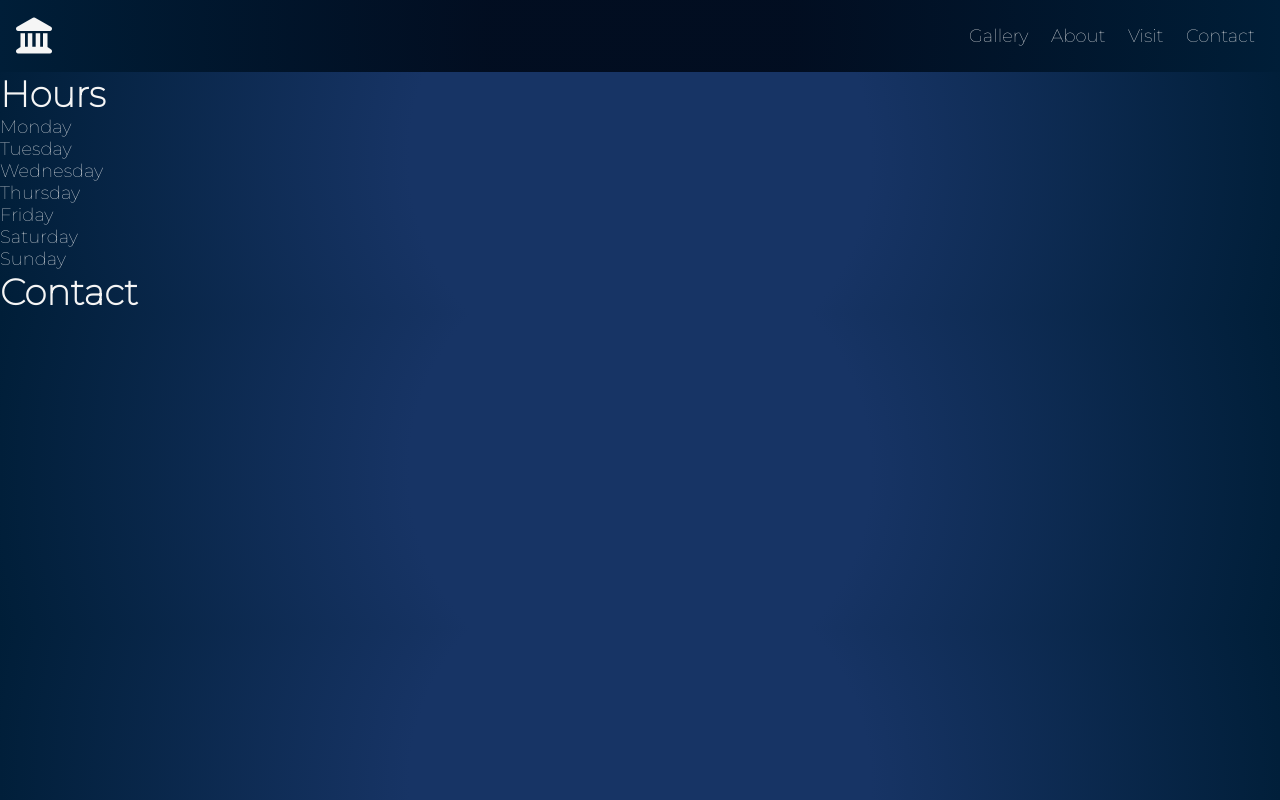
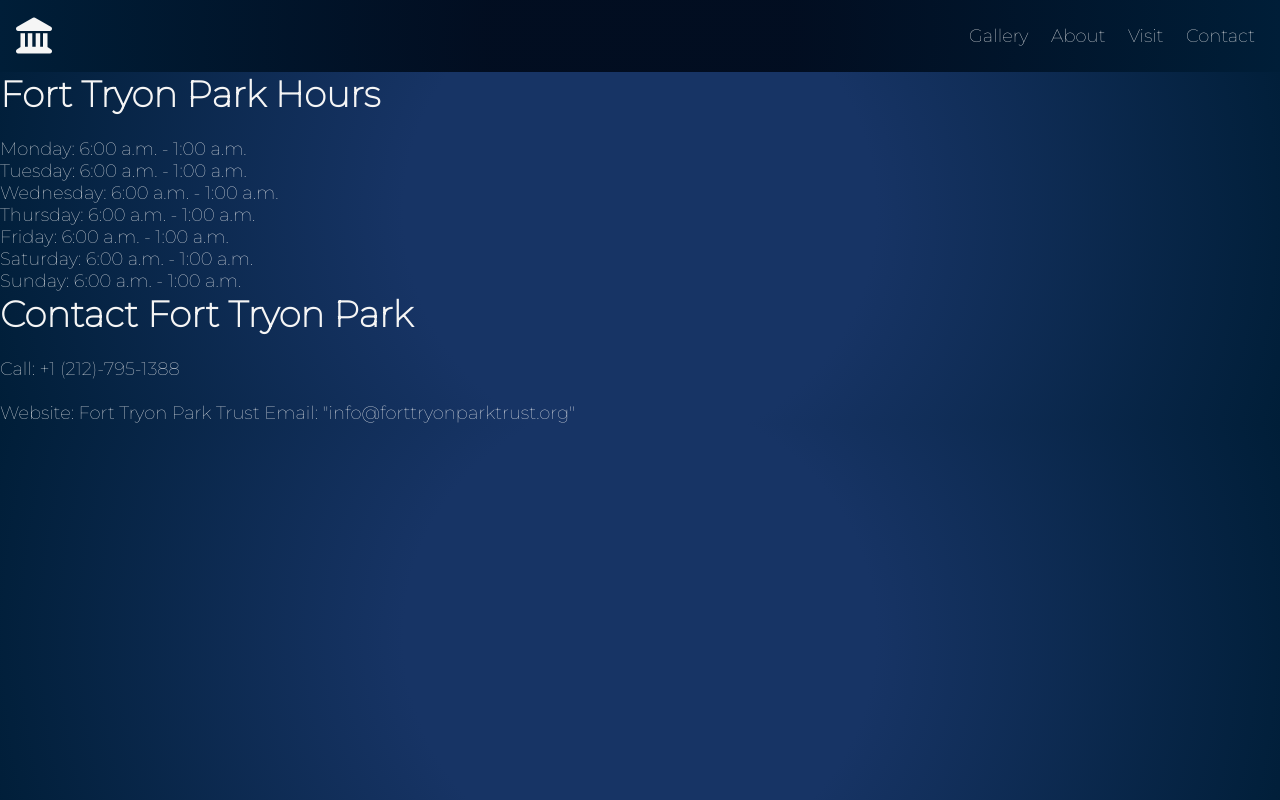
Before and after one commit to cncg/Tryon-Cloisters, a plain HTML site: page pages/contact.html in a window 1280 px wide. Drawn offline with Linux system fonts and the light colour scheme.

Commit message:
add structure to documents - some styling

```diff
--- a/pages/contact.html
+++ b/pages/contact.html
@@ -24,20 +24,29 @@
     </header>
 
    <div class="section section-1">
-        <h1 class="item item-0">Hours</h1>
+        <h1 class="item item-0">Fort Tryon Park Hours</h1>
+        <br>
             <ul>
-                <li>Monday</li>
-                <li>Tuesday</li>
-                <li>Wednesday</li>
-                <li>Thursday</li>
-                <li>Friday</li>
-                <li>Saturday</li>
-                <li>Sunday</li>
+                <li>Monday: 6:00 a.m. - 1:00 a.m.</li>
+                <li>Tuesday: 6:00 a.m. - 1:00 a.m.</li>
+                <li>Wednesday: 6:00 a.m. - 1:00 a.m.</li>
+                <li>Thursday: 6:00 a.m. - 1:00 a.m.</li>
+                <li>Friday: 6:00 a.m. - 1:00 a.m.</li>
+                <li>Saturday: 6:00 a.m. - 1:00 a.m.</li>
+                <li>Sunday: 6:00 a.m. - 1:00 a.m.</li>
             </ul>
    </div>
 
    <div class="section section-2">
-        <h1 class="item item-1">Contact</h1>
+        <h1 class="item item-1">Contact Fort Tryon Park</h1>
+        <br>
+            <p class="">
+                Call: +1 (212)-795-1388
+                <br> <br>
+                Website: <a class="park" href="https://www.forttryonparktrust.org/">Fort Tryon Park Trust</a>
+                Email: "info@forttryonparktrust.org"
+            </p>
+
    </div>
 
 </body>
--- a/styling/about.css
+++ b/styling/about.css
@@ -75,7 +75,7 @@
     max-width: 800px;
 
     margin: auto;
-    margin-bottom: 15px;
+    margin-bottom: 18px;
 }
 
 .report {
@@ -93,6 +93,7 @@
 
     margin: auto;
     margin-top: 50px;
+    margin-bottom: -15px;
 }
 
 .item-3 {
--- a/styling/style.css
+++ b/styling/style.css
@@ -92,6 +92,7 @@
 
     margin: auto;
     margin-top: 50px;
+    margin-bottom: -15px;
 }
 
 .item-1 {
```
Also changed, not shown: index.html (+1 -1 lines), pages/visit.html (+33 -0 lines), styling/visit.css (+1 -10 lines).
